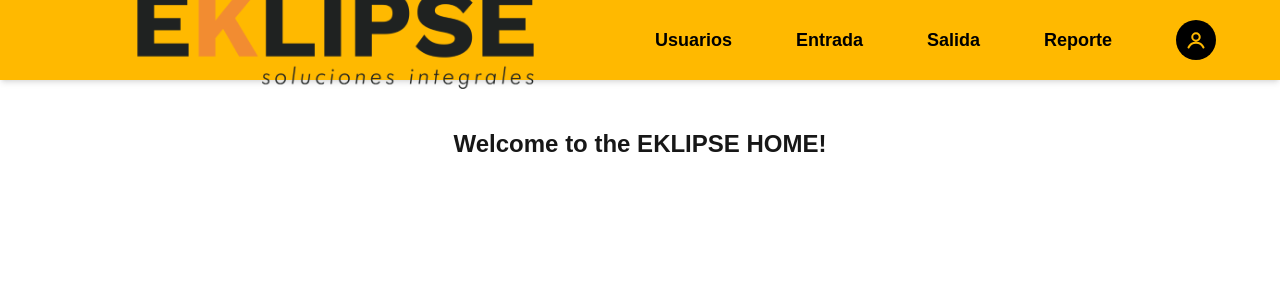
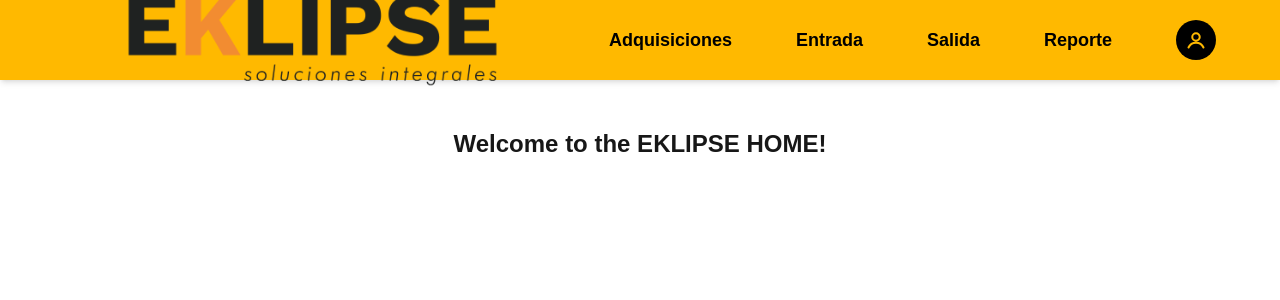
Before and after one commit to JoshirC/frontend-EKL, a Next.js app: page / in a window 1280 px wide. Shown: the top 300 px of the page. Built offline with nearby package versions, Linux system fonts and the light colour scheme.

Commit message:
fix: navbar y login

```diff
--- a/src/app/auth/login/page.tsx
+++ b/src/app/auth/login/page.tsx
@@ -14,12 +14,12 @@ export default function Login() {
             </h1>
             <div className="mt-6">
               <label className="block text-lg font-semi-bold text-gray-700 mb-2">
-                Correo Electrónico
+                Rut
               </label>
               <div className="flex items-center border border-gray-300 rounded">
                 <input
                   type="text"
-                  placeholder="Ingrese su correo"
+                  placeholder="Ingrese su número de Rut"
                   className="w-full px-3 py-2 focus:outline-none"
                   //value={correo}
                   //onChange={(e) => setCorreo(e.target.value)}
--- a/src/components/navbar.tsx
+++ b/src/components/navbar.tsx
@@ -8,23 +8,40 @@ const Navbar = () => {
   const [openEntrada, setOpenEntrada] = useState(false);
   const [openSalida, setOpenSalida] = useState(false);
   const [openMenuUsuario, setOpenMenuUsuario] = useState(false);
+  const [openAdquisiciones, setOpenAdquisiciones] = useState(false);
 
-  const userRole = "Administrador"; // Cambiar según el rol del usuario
+  const userRole = "Adquisiciones"; // Cambiar según el rol del usuario
   const handleOpenEntrada = () => {
     setOpenEntrada(!openEntrada);
     setOpenSalida(false);
     setOpenMenuUsuario(false);
+    setOpenAdquisiciones(false);
   };
   const handleOpenSalida = () => {
     setOpenSalida(!openSalida);
     setOpenEntrada(false);
     setOpenMenuUsuario(false);
+    setOpenAdquisiciones(false);
   };
   const handleOpenMenuUsuario = () => {
     setOpenMenuUsuario(!openMenuUsuario);
     setOpenEntrada(false);
     setOpenSalida(false);
+    setOpenAdquisiciones(false);
   };
+  const handleOpenAdquisiciones = () => {
+    setOpenAdquisiciones(!openAdquisiciones);
+    setOpenEntrada(false);
+    setOpenSalida(false);
+    setOpenMenuUsuario(false);
+  };
+  const handleCloseMenu = () => {
+    setOpenEntrada(false);
+    setOpenSalida(false);
+    setOpenMenuUsuario(false);
+    setOpenAdquisiciones(false);
+  };
+
   {
     /* Roles: Administrador, Adquisiciones, Jefe Bodega, Bodeguero */
   }
@@ -50,6 +67,33 @@ const Navbar = () => {
                 <div className="text-black font-semibold text-lg">Usuarios</div>
               </Link>
             )}
+            {/* Adquisiciones */}
+            <div className="relative flex justify-center">
+              {!["Jefe Bodega", "Bodeguero"].includes(userRole) && (
+                <button
+                  onClick={handleOpenAdquisiciones}
+                  className="text-black font-semibold text-lg"
+                >
+                  Adquisiciones
+                </button>
+              )}
+              {/* Dropdown Menu Adquisiciones */}
+              {openAdquisiciones && (
+                <ul className="mt-10 w-30 bg-amber-400 text-l text-black shadow-lg rounded-md sm:absolute">
+                  <li className="px-4 py-2 hover:bg-amber-200">
+                    <Link href="/adquisiciones/solicitud">
+                      <div onClick={handleCloseMenu}> Ordenes de Acopio</div>
+                    </Link>
+                  </li>
+                  <li className="px-4 py-2 hover:bg-amber-200">
+                    <Link href="/adquisiciones/solicitud/solicitud">
+                      Registros
+                    </Link>
+                  </li>
+                </ul>
+              )}
+            </div>
+
             {/* Entrada */}
             <div className="relative flex justify-center">
               <button
@@ -63,14 +107,7 @@ const Navbar = () => {
                 <ul className="mt-10 w-30 bg-amber-400 text-l text-black shadow-lg rounded-md sm:absolute">
                   <li className="px-4 py-2 hover:bg-amber-200">
                     <Link href="/entrada/productos">
-                      <div
-                        onClick={() => {
-                          setOpenEntrada(false);
-                          setOpenSalida(false);
-                        }}
-                      >
-                        Ingreso de Productos
-                      </div>
+                      <div onClick={handleCloseMenu}>Ingreso de Productos</div>
                     </Link>
                   </li>
                   {!["Bodeguero"].includes(userRole) && (
```
